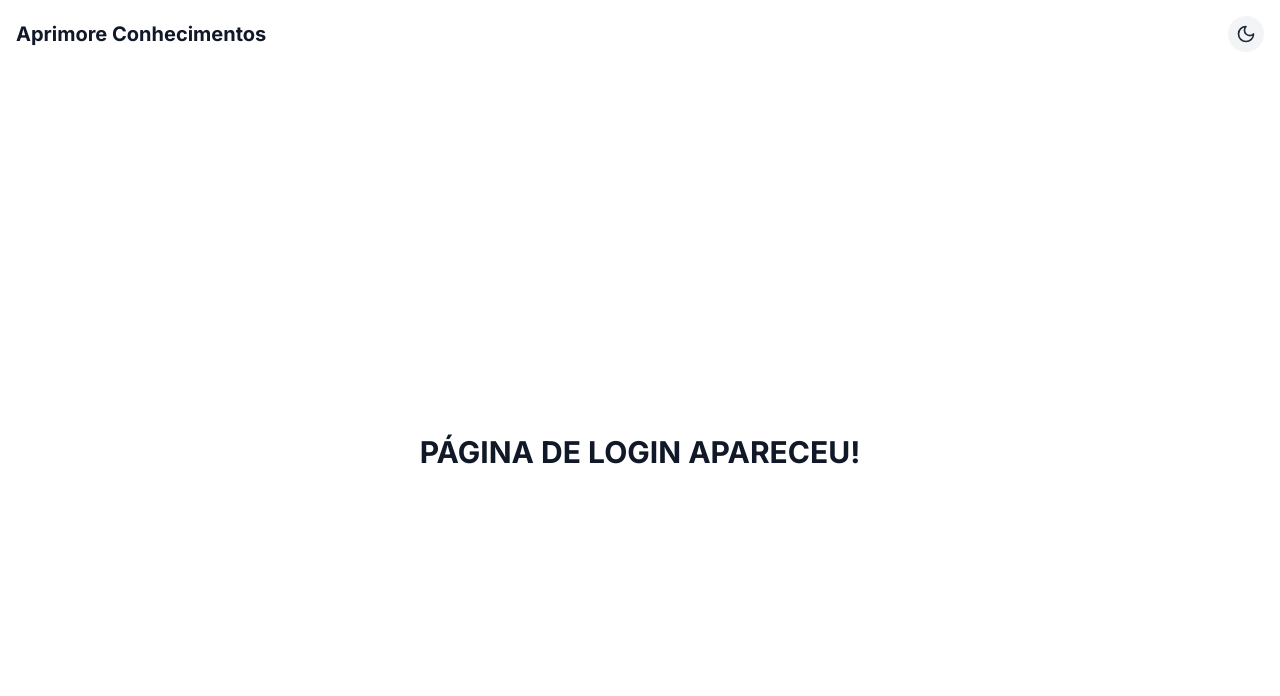
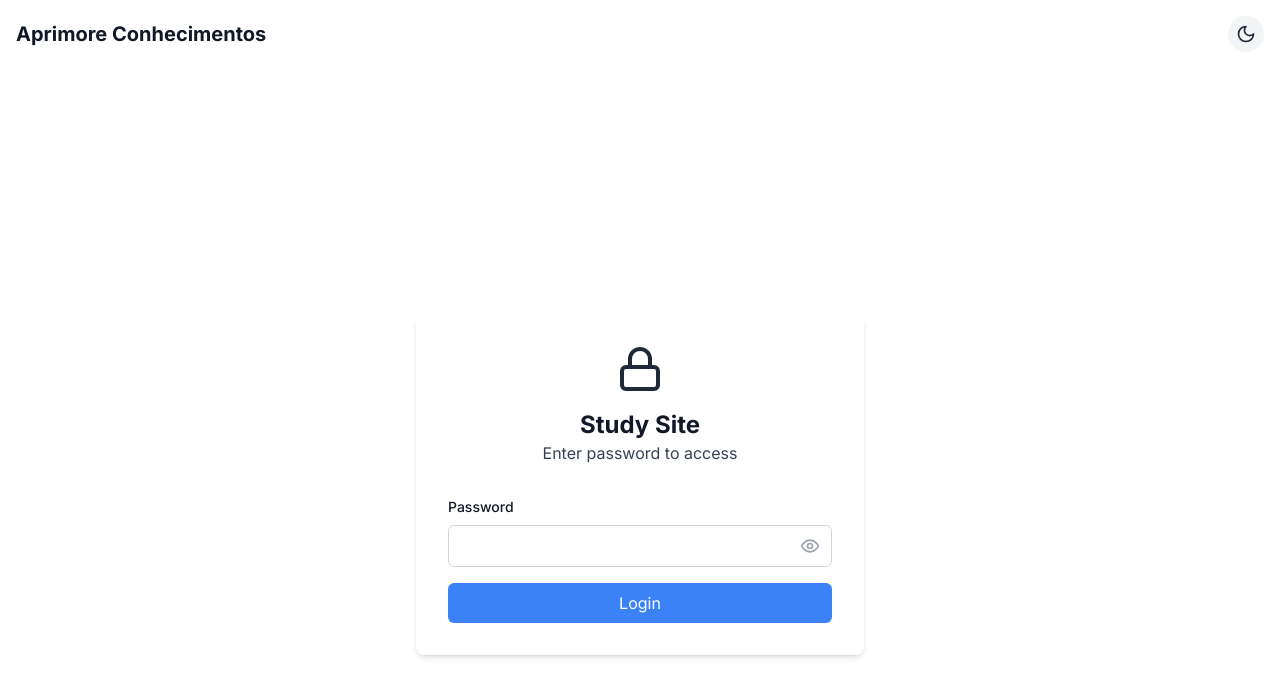
Before and after one commit to fuucky/New-Project-Coursers, a Next.js app: page /login in a window 1280 px wide. Shown: the top 696 px of the page. Built offline with nearby package versions, Linux system fonts and the light colour scheme.

Commit message:
corrigido darkmode

```diff
--- a/app/layout.tsx
+++ b/app/layout.tsx
@@ -1,13 +1,26 @@
 import type { Metadata } from 'next'
 import { Inter } from 'next/font/google'
 import './globals.css'
-import { ThemeProvider } from '../components/ThemeProvider'
-// Importe o novo componente em vez do ThemeToggle
+// 🛑 Remova a importação direta: import { ThemeProvider } from '../components/ThemeProvider'
+
 import { ThemeToggle } from 'components/ThemeToggle'
+import dynamic from 'next/dynamic' // <-- Importe o dynamic
 
 const inter = Inter({ subsets: ['latin'] })
 
-// ... (Metadata)
+// 1. Dynamic Import simplificado, pois agora é 'export default'
+const DynamicThemeProvider = dynamic(
+  () => import('../components/ThemeProvider'), // Não precisa mais de .then((mod) => mod.ThemeProvider)
+  {
+    ssr: false, // CHAVE para resolver a hidratação do 'next-themes'
+    loading: () => null
+  }
+);
+
+export const metadata: Metadata = {
+  title: 'NP-Coursers',
+  description: 'Seu sistema de gerenciamento de cursos e estudos',
+}
 
 export default function RootLayout({
   children,
@@ -15,17 +28,17 @@ export default function RootLayout({
   children: React.ReactNode
 }) {
   return (
-    <ThemeProvider>
+    // 2. Mantenha suppressHydrationWarning na tag <html>
     <html lang="pt-BR" suppressHydrationWarning>
       <body
         className={`${inter.className} min-h-screen transition-colors duration-500`}
       >
+        <DynamicThemeProvider>
           <header className="flex justify-between items-center p-4 shadow dark:shadow-gray-700 bg-white dark:bg-gray-900">
             <span className="text-xl font-bold text-gray-900 dark:text-gray-100">
               Aprimore Conhecimentos
             </span>
 
-            {/* 3. SUBSTITUA: Use o MountedToggle aqui */}
             <ThemeToggle />
 
           </header>
@@ -33,8 +46,8 @@ export default function RootLayout({
           <main className="p-4 bg-white dark:bg-gray-900 min-h-[calc(100vh-64px)]">
             {children}
           </main>
+        </DynamicThemeProvider>
       </body>
     </html>
-    </ThemeProvider>
   )
 }
--- a/app/login/page.tsx
+++ b/app/login/page.tsx
@@ -1,21 +1,66 @@
-// app/login/page.tsx (APENAS ESTE CÓDIGO)
+'use client'
 
-import type { Metadata } from 'next';
-
-export const metadata: Metadata = {
-  title: 'Login | Aprimore Conhecimentos',
-  description: 'Faça login para acessar seu painel de estudos privado.',
-};
+import { useState } from 'react'
+import { useRouter } from 'next/navigation'
+import { Lock, Eye, EyeOff } from 'lucide-react'
 
 export default function LoginPage() {
-  // O estilo deve vir do layout.tsx
+  const [password, setPassword] = useState('')
+  const [showPassword, setShowPassword] = useState(false)
+  const [error, setError] = useState('')
+  const router = useRouter()
+
+  const handleLogin = (e: React.FormEvent) => {
+    e.preventDefault()
+    // Simple password check - in real app, use proper auth
+    if (password === '123') {
+      localStorage.setItem('isLoggedIn', 'true')
+      router.push('/')
+    } else {
+      setError('Invalid password')
+    }
+  }
+
   return (
-    <div className="flex flex-col items-center justify-center min-h-[calc(100vh-64px)] p-4">
-
-      <h1 className="text-3xl font-bold text-gray-900 dark:text-gray-100">
-        PÁGINA DE LOGIN APARECEU!
-      </h1>
-
+    <div className="min-h-screen flex items-center justify-center bg-darkmode">
+      <div className="bg-white p-8 rounded-lg shadow-md w-full max-w-md">
+        <div className="text-center mb-8">
+          <Lock className="mx-auto h-12 w-12 text-primary" />
+          <h1 className="mt-4 text-2xl font-bold text-text">Study Site</h1>
+          <p className="text-secondary">Enter password to access</p>
+        </div>
+        <form onSubmit={handleLogin}>
+          <div className="mb-4">
+            <label htmlFor="password" className="block text-sm font-medium text-text mb-2">
+              Password
+            </label>
+            <div className="relative">
+              <input
+                type={showPassword ? 'text' : 'password'}
+                id="password"
+                value={password}
+                onChange={(e) => setPassword(e.target.value)}
+                className="w-full px-3 py-2 border border-gray-300 rounded-md focus:outline-none focus:ring-2 focus:ring-accent"
+                required
+              />
+              <button
+                type="button"
+                onClick={() => setShowPassword(!showPassword)}
+                className="absolute inset-y-0 right-0 pr-3 flex items-center"
+              >
+                {showPassword ? <EyeOff className="h-5 w-5 text-gray-400" /> : <Eye className="h-5 w-5 text-gray-400" />}
+              </button>
+            </div>
+          </div>
+          {error && <p className="text-red-500 text-sm mb-4">{error}</p>}
+          <button
+            type="submit"
+            className="w-full bg-accent text-white py-2 px-4 rounded-md hover:bg-blue-600 focus:outline-none focus:ring-2 focus:ring-accent"
+          >
+            Login
+          </button>
+        </form>
+      </div>
     </div>
-  );
+  )
 }
--- a/app/page.tsx
+++ b/app/page.tsx
@@ -2,35 +2,37 @@
 
 import { useEffect, useState } from 'react'
 import { useRouter } from 'next/navigation'
+// Importe seu componente principal da aplicação (Cronograma/Dashboard)
 import Dashboard from '../components/Dashboard'
 
 export default function HomePage() {
-  return (
-    <div className="flex flex-col items-center justify-center p-8 bg-whited dark:bg-gray-900 min-h-full">
-      <h1 className="text-4xl font-bold text-gray-900 dark:text-gray-100 mb-4">
-        Página Inicial de Teste
-        </h1>
-        <p className="text-lg text-gray-600 dark:text-gray-300">
-          O layout está funcionando! Próxima etapa: Login.
-        </p>
-    </div>
-  );
-
   const [isLoggedIn, setIsLoggedIn] = useState(false)
   const router = useRouter()
 
+  // 1. Lógica de Verificação de Login
   useEffect(() => {
+    // ⚠️ Atenção: A leitura do localStorage deve ser feita dentro do useEffect
+    // para garantir que só ocorra no lado do cliente.
     const loggedIn = localStorage.getItem('isLoggedIn') === 'true'
+
     if (!loggedIn) {
+      // 2. Redirecionamento para a página de login
       router.push('/login')
     } else {
+      // 3. Define o estado para renderizar o Dashboard
       setIsLoggedIn(true)
     }
-  }, [router])
+  }, [router]) // O useEffect deve ser executado apenas uma vez, no carregamento da página
 
+  // 4. Retorno: Mostra "Carregando..." (ou um spinner) enquanto verifica o estado
   if (!isLoggedIn) {
-    return <div>Carregando...</div>
+    return (
+      <div className="flex flex-col items-center justify-center min-h-[calc(100vh-64px)] p-8">
+        <p className="text-xl text-gray-600 dark:text-gray-300">Carregando...</p>
+      </div>
+    )
   }
 
+  // 5. Retorno: Renderiza o Dashboard se estiver logado
   return <Dashboard />
 }
--- a/components/Dashboard.tsx
+++ b/components/Dashboard.tsx
@@ -56,7 +56,7 @@ export default function Dashboard() {
   }
 
   return (
-    <div className="min-h-screen bg-background">
+    <div className="min-h-screen bg-gray-300">
       <header className="bg-white shadow-sm">
         <div className="max-w-7xl mx-auto px-4 sm:px-6 lg:px-8">
           <div className="flex justify-between items-center py-4">
```
Also changed, not shown: components/ThemeProvider.tsx (+6 -7 lines). Lines whose indentation alone changed are shown as unchanged.
